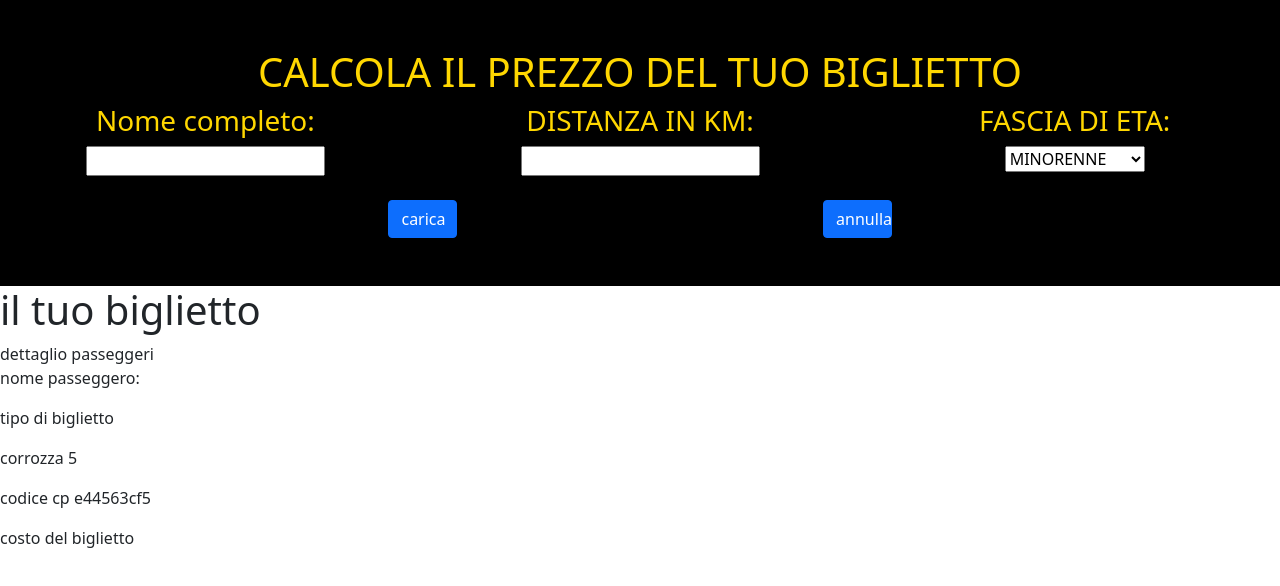
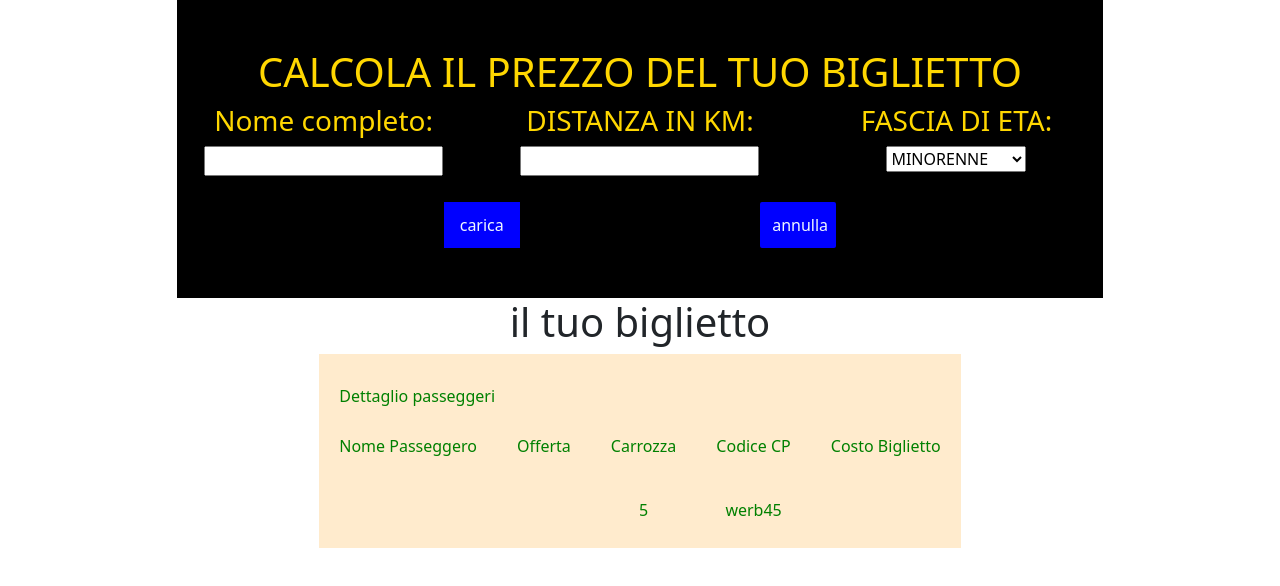
Before and after one commit to GiuseppeRepici/js-biglietto-treno-form, a plain HTML site: page index.html in a window 1280 px wide. Drawn offline with nearby package versions, Linux system fonts and the light colour scheme.

Commit message:
tipo di biglietto non va

```diff
--- a/css/style.css
+++ b/css/style.css
@@ -1,4 +1,38 @@
 .riquadro{
     background-color: black;
     color: gold;
+    display: inline-block;
+    margin: 0 auto;
 }
+
+.btn11{
+    width: 80px;
+    height: 50px;
+    background-color: blue;
+    color: aliceblue;
+    border: 2px black solid;
+}
+
+.sezioneblu{
+    background-color:blanchedalmond;
+    display: inline-block;
+    color: green;
+}
+.tabellina{
+    position: relative;
+}
+
+.dettagli{
+    position: relative;
+    display: inline-block;
+    margin-top: 60px
+}
+.abs {
+    position: absolute;
+    top: -50px;
+    left: 0;
+    padding: 20px;
+}
+td{
+    padding: 20px;
+}
--- a/index.html
+++ b/index.html
@@ -9,7 +9,8 @@
     <link rel="stylesheet" href="css/style.css">
 </head>
 <body>
-    <section class="riquadro py-5">
+    <section class="text-center">
+        <div class="riquadro py-5">
             <h1 class="text-center">CALCOLA IL PREZZO DEL TUO BIGLIETTO</h1>
             <form name="form11">
             <div class=" text-center justify-content-center row">
@@ -30,25 +31,43 @@
                     </select>
                 </div>
                 <div class="col-4">
-                <button type="button" name="namebot" class="btn col-2 btn-primary" id="bottonecarica">carica</button>
+                    <button type="button" name="namebot" class="btn11" id="bottonecarica">carica</button>
                 </div>
                 <div class="col-4">
-                <button type="reset" class="btn col-2 btn-primary" id="bottoneannulla">annulla</button>
+                    <button type="reset" class="btn btn11 col-2 btn-primary" id="bottoneannulla">annulla</button>
                 </div>
             </div>
             </form>
+        </div>
     </section>
 
-    <section class="comparsa">
+    <section class="comparsa text-center">
         <h1>il tuo biglietto</h1>
         <div class="sezioneblu">
-            <span>dettaglio passeggeri</span>
             <div class="dettagli">
-                <p>nome passeggero: <span id="nomepasseggero"></span></p>
-                <p>tipo di biglietto <span id="tipobiglietto"></span></p>
-                <p>corrozza <span>5</span></p>
-                <p>codice cp <span>e44563cf5</span></p>
-                <p>costo del biglietto <span id="costofinale"></span></p>
+                <table class="tabellina">
+                    <tr class="rel">
+                        <td>Nome Passeggero</td>
+                        <td>Offerta</td>
+                        <td>Carrozza</td>
+                        <td>Codice CP</td>
+                        <td>Costo Biglietto</td>
+                    </tr>
+                    <tr>
+                        <td>
+                            <span id="nomepasseggero"></span>
+                        </td>
+                        <td>
+                            <span id="tipobiglietto"></span>
+                        </td>
+                        <td>5</td>
+                        <td>werb45</td>
+                        <td>
+                            <span id="costofinale"></span>
+                        </td>
+                    </tr>
+                </table>
+                <span class="abs">Dettaglio passeggeri</span>
             </div>
         </div>
     </section>
--- a/js/main.js
+++ b/js/main.js
@@ -2,6 +2,7 @@ const button1 = document.getElementById("bottonecarica");
 let prezzominorenne
 let prezzomaggiore60
 let prova
+let prova1
 let prezzoperdistanza
 
 
@@ -28,6 +29,10 @@ button1.addEventListener("click",
         prezzominorenne = parseFloat(prezzoperdistanza - (prezzoperdistanza * 20 / 100));
         const prova = document.getElementById("costofinale");
         prova.innerHTML = prezzominorenne.toFixed(2) ;
+
+        prova1 = document.getElementById("tipobiglietto").innerHTML = "Biglietto per minorenni";
+
+
         } else if (rangeAge == 40) {
                 prezzomaggiore60 = parseFloat(prezzoperdistanza - (prezzoperdistanza * 40 / 100));
 
@@ -35,9 +40,12 @@ button1.addEventListener("click",
 
                 prova.innerHTML = prezzomaggiore60.toFixed(2) ;
 
+                prova1 = document.getElementById("tipobiglietto").innerHTML = "Biglietto per over 65";
+
         } else
              prova = document.getElementById("costofinale").innerHTML = prezzoperdistanza.toFixed(2);
 
+             prova1 = document.getElementById("tipobiglietto").innerHTML = "Biglietto intero";
 
     }
 
```
Lines whose indentation alone changed are shown as unchanged.
